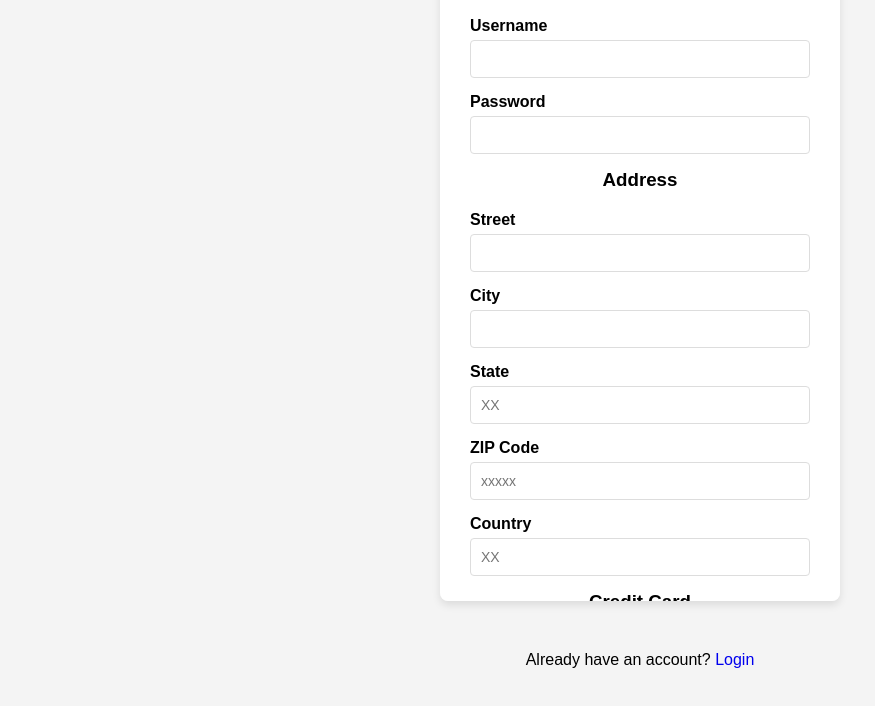
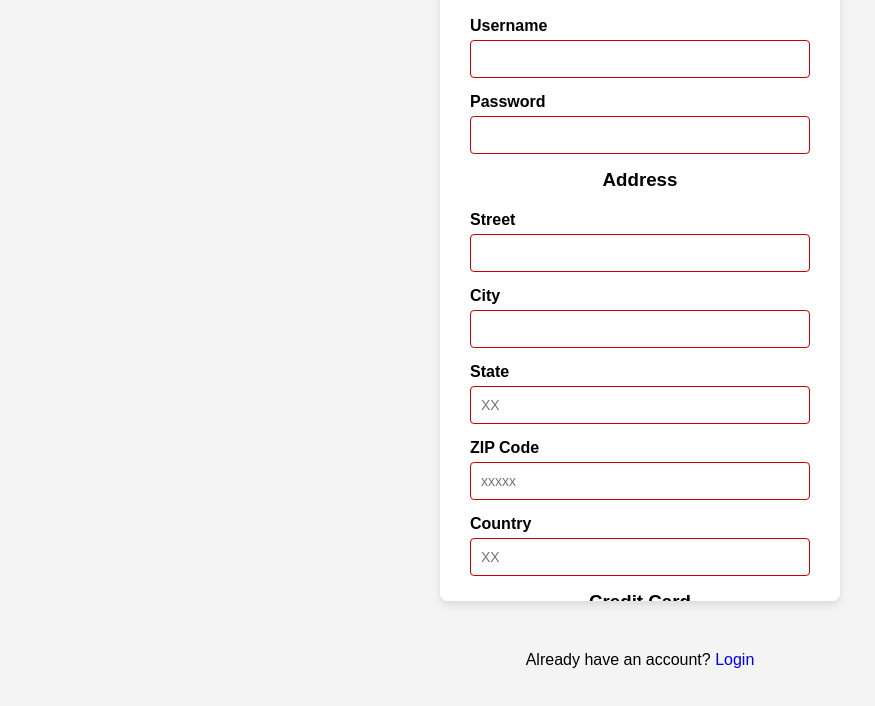
Before and after one commit to parsahl0707/CSC-4710-Project-02, a plain HTML site: page Frontend/register/index.html in a window 1280 px wide. Shown: the part 91-797 px from the top of the page, without its empty margins (0-875 px from the left). Drawn offline with Linux system fonts and the light colour scheme; no server answers.

Commit message:
Added input styling to register page

```diff
--- a/Frontend/register/style.css
+++ b/Frontend/register/style.css
@@ -69,6 +69,22 @@ input {
   font-size: 14px;
 }
 
+input {
+  background-color: #f9f9f9;
+}
+
+input:valid {
+  border-color: #00cc00;
+}
+
+input:invalid {
+  border-color: #cc0000;
+}
+
+input:required {
+  background-color: #ffffff;
+}
+
 button {
   width: 100%;
   padding: 10px;
```
